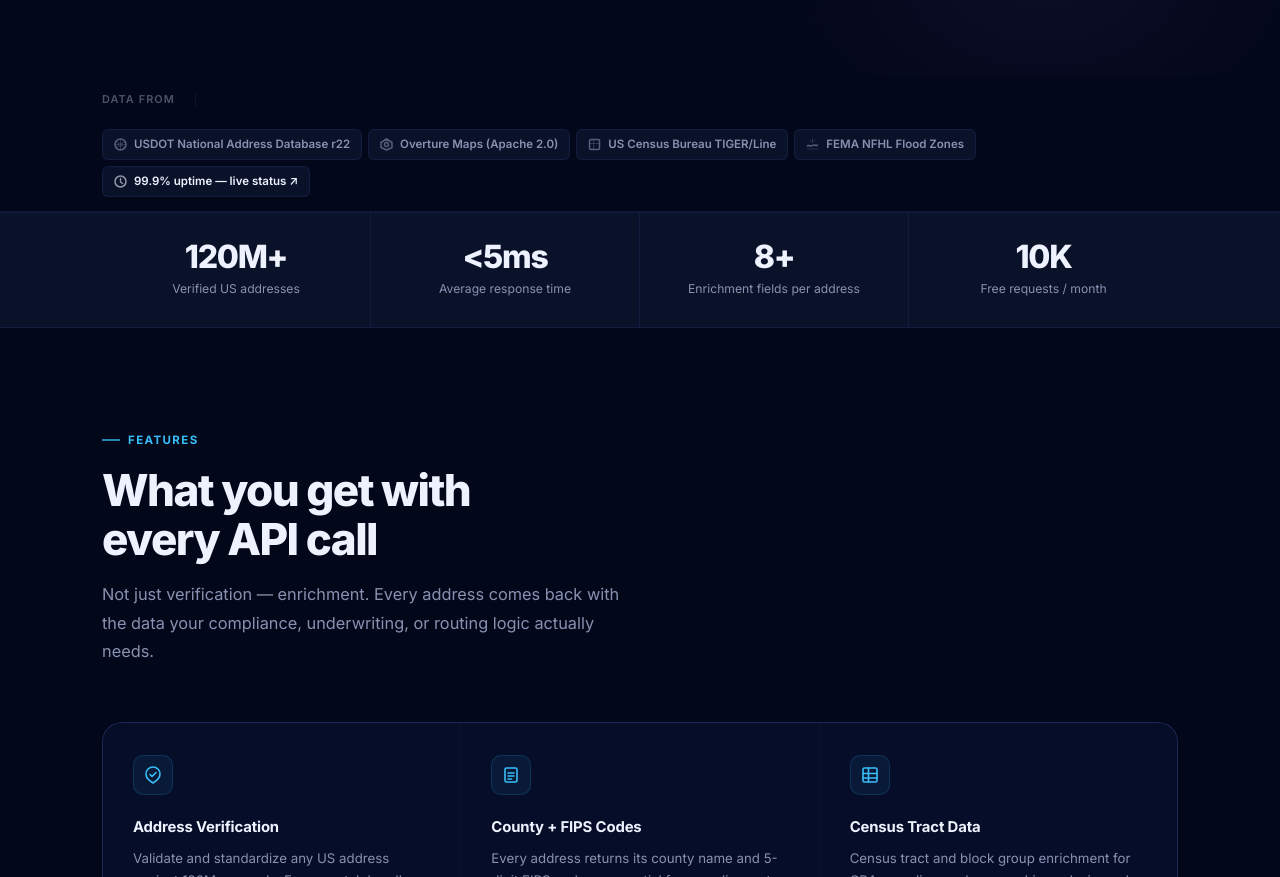
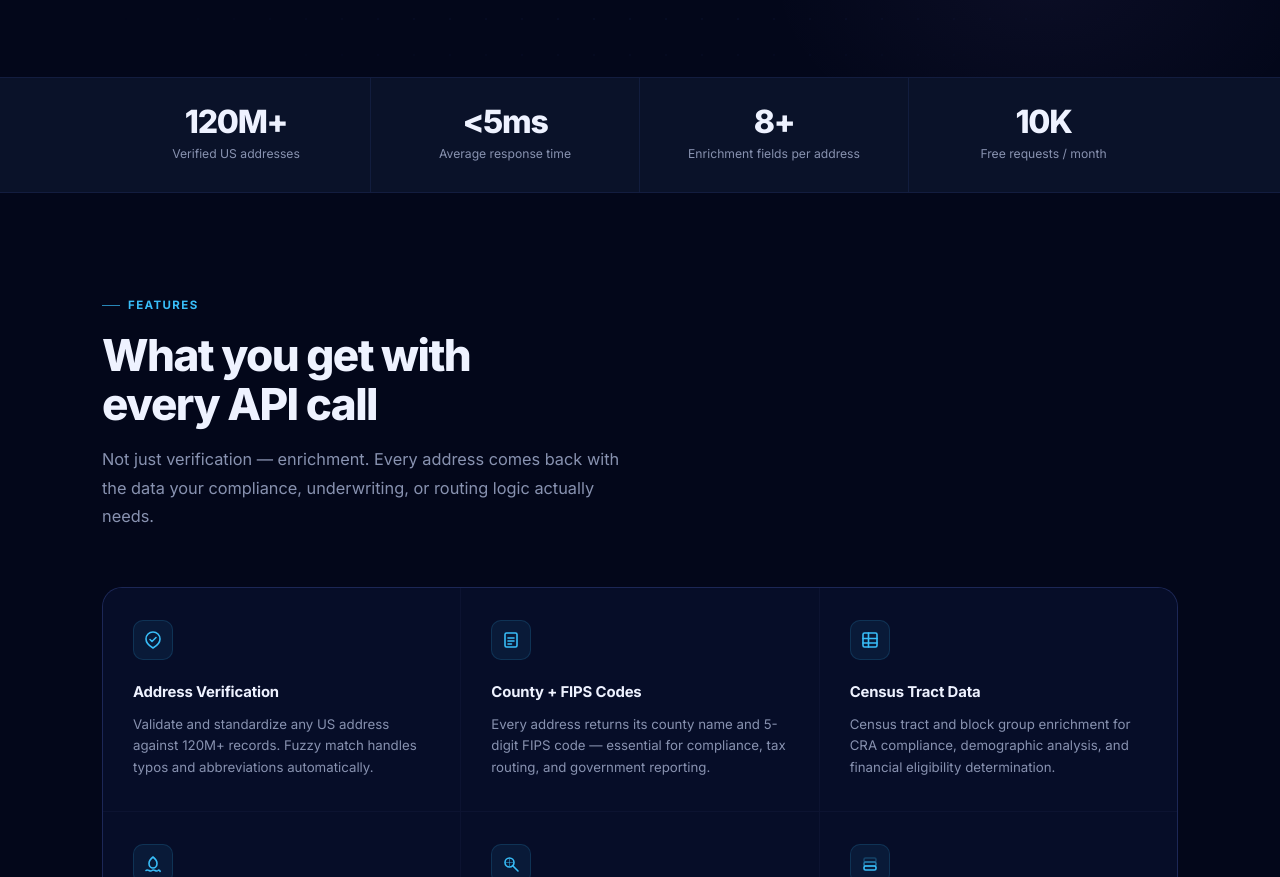
Before and after one commit to sriharkaur/geoclear, a website: page public/landing.html in a window 1280 px wide. Shown: the part 899-1776 px from the top of the page. Drawn offline with Linux system fonts and the light colour scheme.

Commit message:
feat: complete Overture merge (198.7M addresses, all 16 indexes live); remove data sources strip from landing page
Co-Authored-By: Claude Sonnet 4.6 <noreply@anthropic.com>

```diff
--- a/public/landing.html
+++ b/public/landing.html
@@ -264,40 +264,6 @@
       mix-blend-mode: screen;
       z-index: 0;
     }
-
-    /* ─── DATA SOURCES STRIP ────────────────────────────────────────────────── */
-    .sources-strip {
-      background: var(--bg);
-      border-bottom: 1px solid var(--border);
-      padding: 14px 0;
-    }
-    .sources-inner {
-      max-width: var(--max); margin: 0 auto; padding: 0 32px;
-      display: flex; align-items: center; gap: 20px; flex-wrap: wrap;
-    }
-    .sources-label {
-      font-size: 0.68rem; font-weight: 600; color: var(--dim);
-      text-transform: uppercase; letter-spacing: 0.1em;
-      white-space: nowrap;
-    }
-    .sources-divider {
-      width: 1px; height: 14px; background: var(--border); flex-shrink: 0;
-    }
-    .source-items {
-      display: flex; align-items: center; gap: 6px; flex-wrap: wrap;
-    }
-    .source-badge {
-      display: inline-flex; align-items: center; gap: 7px;
-      background: var(--surface);
-      border: 1px solid var(--border);
-      border-radius: 6px;
-      padding: 5px 11px;
-      font-size: 0.72rem; font-weight: 600; color: var(--muted);
-      white-space: nowrap;
-      transition: border-color 0.15s, color 0.15s;
-    }
-    .source-badge:hover { border-color: var(--border2); color: var(--text); }
-    .source-badge svg { flex-shrink: 0; opacity: 0.6; }
 
     /* ─── HERO TERMINAL ─────────────────────────────────────────────────────── */
     .terminal-wrap {
@@ -1078,52 +1044,6 @@
   </div>
 </section>
 
-<!-- ──────────────────────────────────────────────────────────────── SOURCES -->
-<div class="sources-strip">
-  <div class="sources-inner">
-    <span class="sources-label">Data from</span>
-    <div class="sources-divider"></div>
-    <div class="source-items">
-      <span class="source-badge">
-        <svg width="13" height="13" viewBox="0 0 13 13" fill="none" stroke="currentColor" stroke-width="1.5" stroke-linecap="round">
-          <circle cx="6.5" cy="6.5" r="5.5"/>
-          <path d="M6.5 1v11M1 6.5h11" stroke-width="1" opacity="0.5"/>
-          <path d="M2 3.5C3.5 5 5 5.5 6.5 5.5S9.5 5 11 3.5M2 9.5C3.5 8 5 7.5 6.5 7.5S9.5 8 11 9.5" stroke-width="1" opacity="0.5"/>
-        </svg>
-        USDOT National Address Database r22
-      </span>
-      <span class="source-badge">
-        <svg width="13" height="13" viewBox="0 0 13 13" fill="none" stroke="currentColor" stroke-width="1.5" stroke-linecap="round" stroke-linejoin="round">
-          <polygon points="6.5,1 12,4.5 12,9.5 6.5,12 1,9.5 1,4.5"/>
-          <circle cx="6.5" cy="6.5" r="2"/>
-        </svg>
-        Overture Maps (Apache 2.0)
-      </span>
-      <span class="source-badge">
-        <svg width="13" height="13" viewBox="0 0 13 13" fill="none" stroke="currentColor" stroke-width="1.5" stroke-linecap="round" stroke-linejoin="round">
-          <rect x="1.5" y="1.5" width="10" height="10" rx="1.5"/>
-          <path d="M1.5 5.5h10M5.5 1.5v10" stroke-width="1" opacity="0.5"/>
-        </svg>
-        US Census Bureau TIGER/Line
-      </span>
-      <span class="source-badge">
-        <svg width="13" height="13" viewBox="0 0 13 13" fill="none" stroke="currentColor" stroke-width="1.5" stroke-linecap="round" stroke-linejoin="round">
-          <path d="M1.5 8C3 6 4.5 9.5 6.5 7.5C8.5 5.5 10 9 11.5 7"/>
-          <path d="M1.5 11h10" stroke-width="1" opacity="0.4"/>
-          <path d="M6.5 1v3M4 2.5l1.5 1.5M9 2.5L7.5 4" stroke-width="1" opacity="0.5"/>
-        </svg>
-        FEMA NFHL Flood Zones
-      </span>
-      <a href="/status" class="source-badge" style="color:inherit;">
-        <svg width="13" height="13" viewBox="0 0 13 13" fill="none" stroke="currentColor" stroke-width="1.5" stroke-linecap="round" stroke-linejoin="round">
-          <circle cx="6.5" cy="6.5" r="5.5"/>
-          <path d="M6.5 3.5v3.5l2 1.5" stroke-width="1.4"/>
-        </svg>
-        99.9% uptime — live status ↗
-      </a>
-    </div>
-  </div>
-</div>
 
 <!-- ──────────────────────────────────────────────────────────────── METRICS -->
 <div class="metrics-strip">
```
Also changed, not shown: FEATURES.md (+3 -5 lines), QUEUE.md (+50 -2 lines), RELEASES.md (+1 -0 lines).
